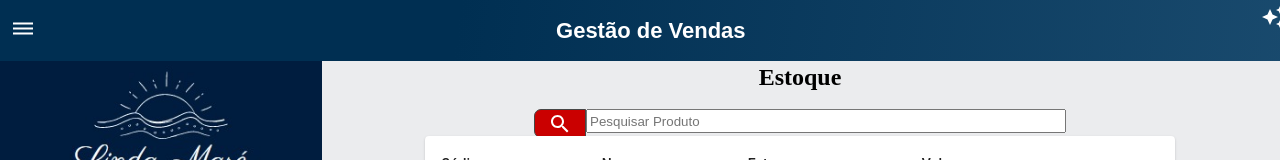
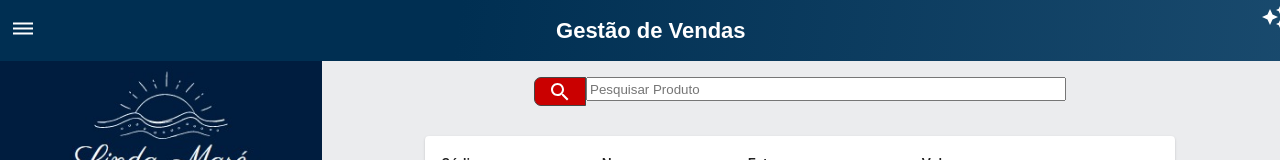
Before and after one commit to LeticiaSantanaa/Gestao_de_Vendas, a React (Create React App) app: page /estoque in a window 1280 px wide. Shown: the top 160 px of the page. Built offline with nearby package versions, Linux system fonts and the light colour scheme; no server answers; the database is empty.

Commit message:
Removido titulo da pagina de estoque

```diff
--- a/src/modules/public/pages/estoque/Estoque.jsx
+++ b/src/modules/public/pages/estoque/Estoque.jsx
@@ -78,7 +78,6 @@ const firebaseApp = initializeApp ({
               <MenuLateral/>
               <div>
                 <section className="principal-bloco-pesquisa">
-                <h2>Estoque</h2>
 
                         <div>
                             <label><SearchIcon/></label>
```
